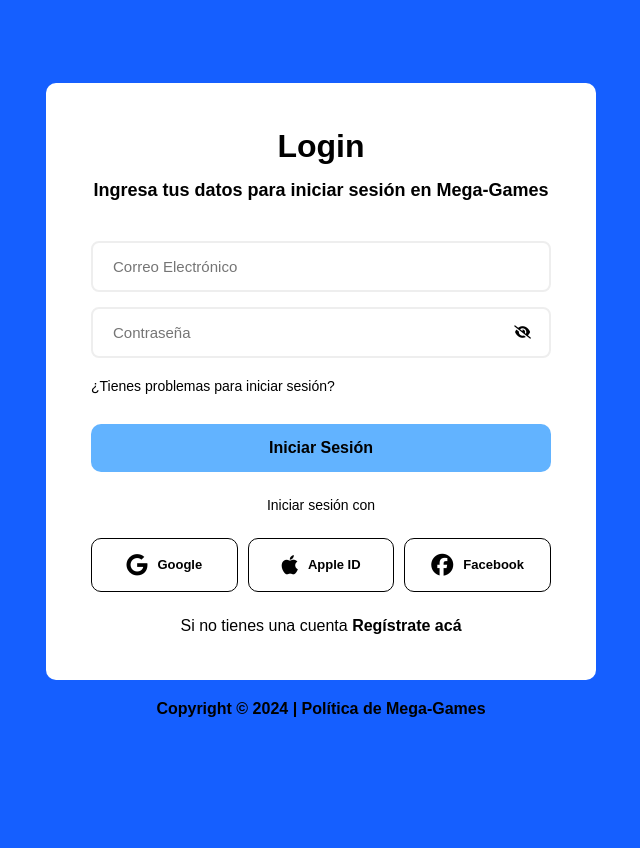
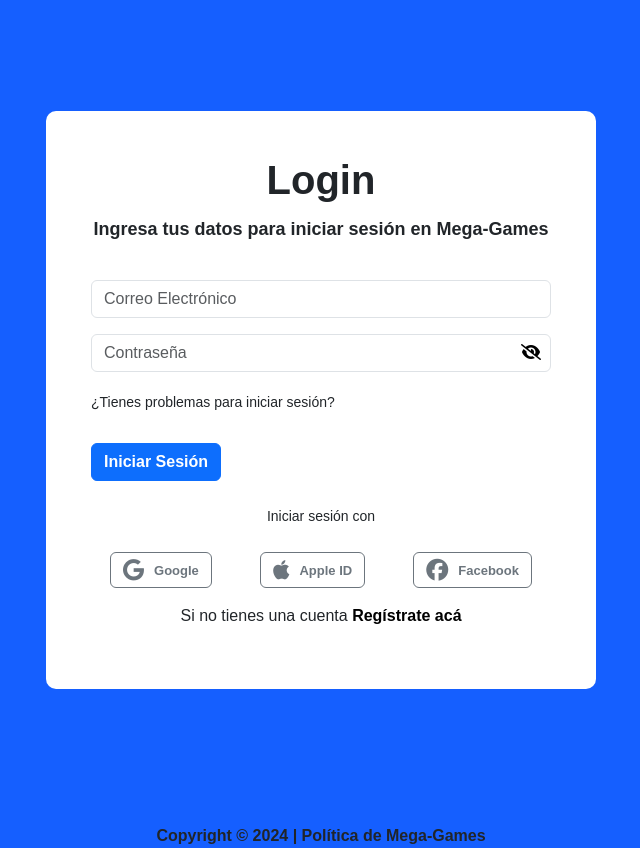
Before and after one commit to amuc23/Login-megagames, a plain HTML site: page index.html in a window 1280 px wide. Shown: the whole page, without its empty margins (319-959 px from the left). Before the commit the page ends 800 px from the top, so only its background shows below. Drawn offline with nearby package versions, Linux system fonts and the light colour scheme.

Commit message:
agrego boostrap

```diff
--- a/assets/css/styles.css
+++ b/assets/css/styles.css
@@ -1,139 +1,90 @@
-
-
-
-
-*{
+* {
     margin: 0;
     padding: 0;
     box-sizing: border-box;
 }
 
-body{
-    font-family:Arial, Helvetica, sans-serif;
-    display: flex;
-    align-items: center;
-    justify-content: center;
-    height: 100vh;
-    background-color: rgba(0, 81, 255, 0.918)
+body {
+    font-family: Arial, Helvetica, sans-serif;
+    background-color: rgba(0, 81, 255, 0.918);
 }
 
-.container-login{
+.container-login {
     background-color: white;
     padding: 45px;
     border-radius: 10px;
-    margin-bottom: 20px;
-    width: 550px;
+    width: 100%;
+    max-width: 550px;
 }
 
-.container-login h1{
+.container-login h1 {
     text-align: center;
     margin-bottom: 15px;
- font-weight: 900 ;
-
+    font-weight: 900;
 }
 
-
-.container-login h2{
+.container-login h2 {
     text-align: center;
     font-weight: 600;
     font-size: 18px;
     margin-bottom: 40px;
 }
-input{
-    display: block;
-    width: 100%;
-    padding: 15px 20px;
-    border-radius: 8px;
-    border: none;
-    font-family: inherit;
-    border: 2px solid #eee;
-    font-size: 15px;
-    color: #000;
+
+.input-password {
+    position: relative;
 }
 
-input:not(:last-child){
-    margin-bottom: 15px;
-}
-
-.input-password{
-   position: relative;
-
-}
-
-.btn-hide-show{
+.btn-hide-show {
     position: absolute;
-    top: 0;
-    right: 0;
-    height: 100%;
+    top: 50%;
+    right: 10px;
+    transform: translateY(-50%);
     border: none;
     background: none;
-    padding: 0px 20px;
     cursor: pointer;
 }
 
-#show-password{
+#show-password {
     display: none;
 }
 
-.paragraph-1{
+.paragraph-1 {
     font-weight: 500;
     font-size: 14px;
     margin-top: 20px;
     margin-bottom: 30px;
 }
 
-.btn-sign-in{
-    display: block;
-    width: 100%;
-    padding: 15px 0 ;
-    border: none;
-    background-color:#0084ff9d ;
-    border-radius: 10px;
-    cursor: pointer;
+.btn-sign-in {
     font-weight: 900;
     font-size: 16px;
-
 }
 
-.paragraph-2{
+.paragraph-2 {
     font-weight: 500;
     font-size: 14px;
     margin: 25px 0;
     text-align: center;
 }
 
-.container-btn-login-whit{
-    display: flex;
+.container-btn-login-whit {
     gap: 10px;
-
-
 }
 
-.btn-login-whit{
-  flex: 1;
-  border: 1px solid;
-  background: none;
-  padding: 15px;
-  font-weight: 900;
-  border-radius: 10px;
-  cursor: pointer;
-  font-size: 13px;
+.btn-login-whit {
     display: flex;
     justify-content: center;
     align-items: center;
+    font-weight: 900;
+    font-size: 13px;
 }
 
-.btn-login-whit i{
+.btn-login-whit i {
     font-size: 22px;
     margin-right: 10px;
-
 }
 
-.btn-login-whit:hover{
- background-color: aliceblue;
-}
-
-.create-account{
+.create-account {
     text-align: center;
     margin-top: 25px;
     font-weight: 500;
@@ -145,7 +96,6 @@ input:not(:last-child){
     color: #000;
 }
 
-.footer{
-    text-align: center;
+.footer {
     font-weight: 600;
 }
--- a/index.html
+++ b/index.html
@@ -4,16 +4,17 @@
     <meta charset="UTF-8">
     <meta name="viewport" content="width=device-width, initial-scale=1.0">
     <title>Document</title>
+    <link href="https://cdn.jsdelivr.net/npm/bootstrap@5.3.3/dist/css/bootstrap.min.css" rel="stylesheet" integrity="sha384-QWTKZyjpPEjISv5WaRU9OFeRpok6YctnYmDr5pNlyT2bRjXh0JMhjY6hW+ALEwIH" crossorigin="anonymous">
     <link rel="stylesheet" href="./assets/css/styles.css">
 </head>
 <body>
-    <div class="container">
+    <div class="container d-flex justify-content-center align-items-center min-vh-100">
         <form id="login-form" class="container-login">
             <h1>Login</h1>
             <h2>Ingresa tus datos para iniciar sesión en Mega-Games</h2>
-            <input type="email" placeholder="Correo Electrónico" id="input-email">
-            <div class="input-password">
-                <input type="password" placeholder="Contraseña" id="input-password">
+            <input type="email" placeholder="Correo Electrónico" id="input-email" class="form-control mb-3">
+            <div class="input-password mb-3">
+                <input type="password" placeholder="Contraseña" id="input-password" class="form-control">
                 <button type="button" class="btn-hide-show">
                     <i class="fa-solid fa-eye" id="show-password"></i>
                     <i class="fa-solid fa-eye-slash" id="hide-password"></i>
@@ -22,7 +23,7 @@
             <p class="paragraph-1">
                 ¿Tienes problemas para iniciar sesión?
             </p>
-            <button type="submit" class="btn-sign-in">
+            <button type="submit" class="btn-sign-in btn btn-primary btn-block">
                 Iniciar Sesión
             </button>
             <p id="error-message" class="error-message" style="color:red; display:none;">
@@ -31,17 +32,24 @@
             <p class="paragraph-2">
                 Iniciar sesión con
             </p>
-            <div class="container-btn-login-whit">
-                <button type="button" class="btn-login-whit"><i class="fa-brands fa-google"></i> Google</button>
-                <button type="button" class="btn-login-whit"><i class="fa-brands fa-apple"></i> Apple ID</button>
-                <button type="button" class="btn-login-whit"><i class="fa-brands fa-facebook"></i> Facebook</button>
+            <div class="container-btn-login-whit d-flex justify-content-around">
+                <button type="button" class="btn-login-whit btn btn-outline-secondary">
+                    <i class="fa-brands fa-google"></i> Google
+                </button>
+                <button type="button" class="btn-login-whit btn btn-outline-secondary">
+                    <i class="fa-brands fa-apple"></i> Apple ID
+                </button>
+                <button type="button" class="btn-login-whit btn btn-outline-secondary">
+                    <i class="fa-brands fa-facebook"></i> Facebook
+                </button>
             </div>
-            <p class="create-account">Si no tienes una cuenta <a href="#">Regístrate acá</a></p>
+            <p class="create-account mt-3">Si no tienes una cuenta <a href="#">Regístrate acá</a></p>
         </form>
-        <div class="footer">
-            Copyright &copy; 2024 | Política de Mega-Games
-        </div>
     </div>
+    <div class="footer text-center mt-4">
+        Copyright &copy; 2024 | Política de Mega-Games
+    </div>
+    <script src="https://cdn.jsdelivr.net/npm/bootstrap@5.3.3/dist/js/bootstrap.bundle.min.js" integrity="sha384-YvpcrYf0tY3lHB60NNkmXc5s9fDVZLESaAA55NDzOxhy9GkcIdslK1eN7N6jIeHz" crossorigin="anonymous"></script>
     <script src="https://kit.fontawesome.com/b045b1a1f2.js" crossorigin="anonymous"></script>
     <script type="module" src="./assets/js/index.js"></script>
 </body>
```
Lines whose indentation alone changed are shown as unchanged.
